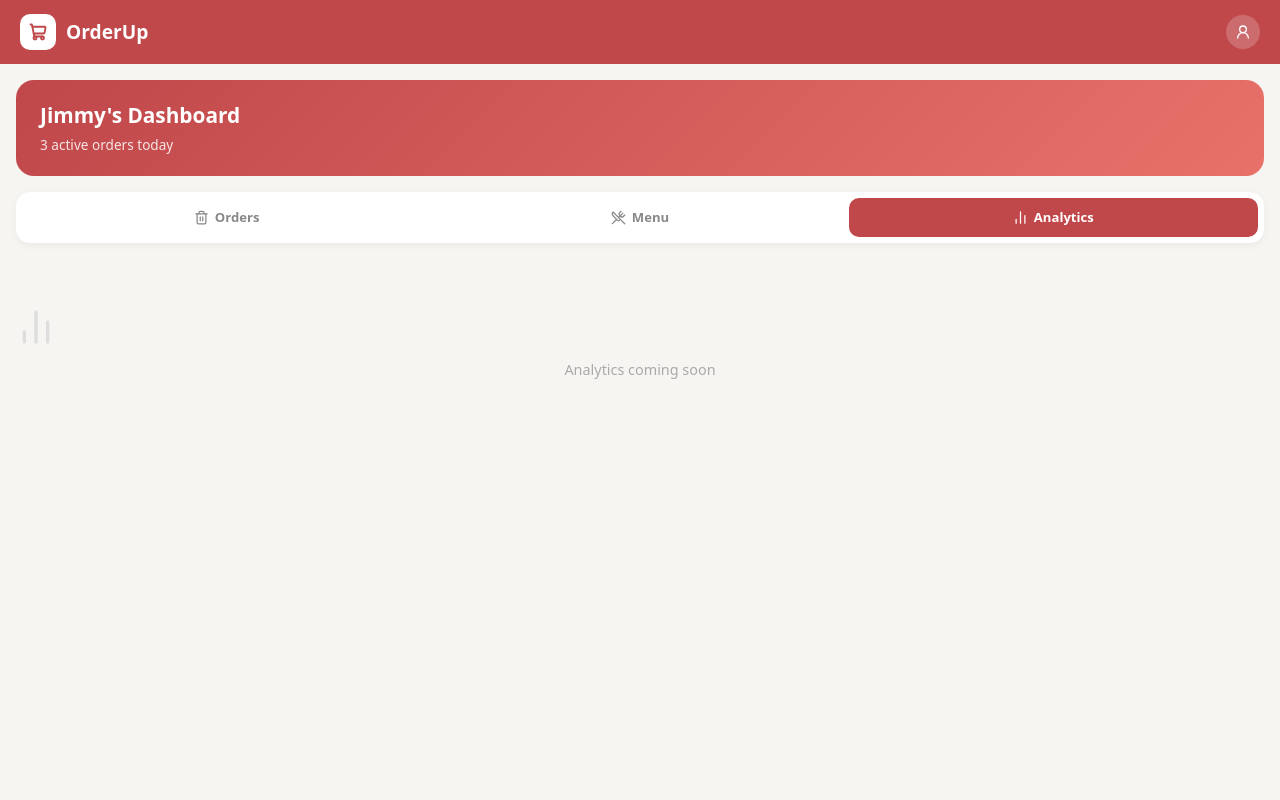
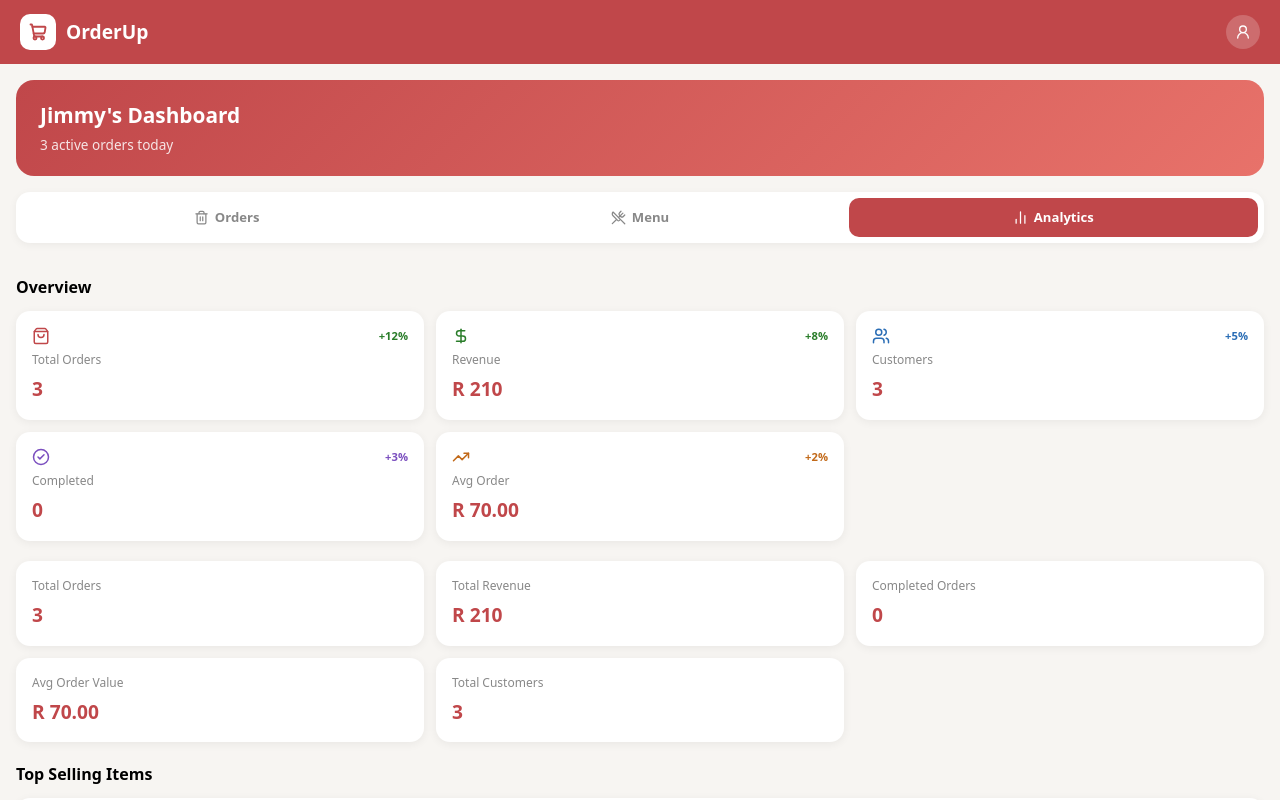
Before and after one commit to Campus-Food-Ordering-Platform/OrderUp, a React (Vite) app in the folder frontend/: page /vendor-dashboard in a window 1280 px wide. Both pictures are taken after a click on the button "Analytics". Shown: the top 800 px of the page. Built offline with nearby package versions, Linux system fonts and the light colour scheme.

Commit message:
Updated vendor dashboards

```diff
--- a/frontend/src/pages/vendor/VendorDashboard.jsx
+++ b/frontend/src/pages/vendor/VendorDashboard.jsx
@@ -523,6 +523,14 @@ function MenuManager() {
   );
 }
 
+import {
+  TrendingUp,
+  Users,
+  ShoppingBag,
+  DollarSign,
+  CheckCircle2,
+} from 'lucide-react';
+
 export default function VendorDashboard() {
   const [activeTab, setActiveTab] = useState('orders');
   const [activeFilter, setActiveFilter] = useState('All orders');
@@ -537,6 +545,79 @@ export default function VendorDashboard() {
   const filteredOrders = activeFilter === 'All orders'
     ? orders.filter((o) => o.status !== 'Collected')
     : orders.filter((o) => o.status === activeFilter);
+
+  const totalOrders = orders.length;
+
+  const totalRevenue = orders.reduce((sum, order) => sum + order.total, 0);
+
+  const completedOrders = orders.filter(o => o.status === 'Collected').length;
+
+  const avgOrderValue = totalOrders ? (totalRevenue / totalOrders).toFixed(2) : 0;
+
+  const totalCustomers = new Set(
+  orders.map(order => order.customer)
+).size;
+
+  const itemSalesMap = {};
+
+orders.forEach(order => {
+  order.items.forEach(item => {
+    const name = item.name;
+
+    if (!itemSalesMap[name]) {
+      itemSalesMap[name] = {
+        name,
+        quantity: 0,
+        revenue: 0,
+      };
+    }
+
+    itemSalesMap[name].quantity += 1;
+    itemSalesMap[name].revenue += item.price;
+  });
+});
+
+const topSellingItems = Object.values(itemSalesMap)
+  .sort((a, b) => b.quantity - a.quantity);
+
+  const cardStyle = {
+  background: 'white',
+  padding: '16px',
+  borderRadius: '14px',
+  boxShadow: '0 2px 10px rgba(0,0,0,0.06)',
+};
+
+const labelStyle = {
+  fontSize: '0.75rem',
+  color: '#888',
+  margin: 0,
+};
+
+const valueStyle = {
+  fontSize: '1.2rem',
+  fontWeight: 700,
+  margin: '6px 0 0',
+  color: '#C0474A',
+};
+
+const trends = {
+  orders: '+12%',
+  revenue: '+8%',
+  customers: '+5%',
+  avg: '+3%',
+};
+const cardHeader = {
+  display: 'flex',
+  justifyContent: 'space-between',
+  alignItems: 'center',
+  marginBottom: '6px',
+};
+
+const trendStyle = {
+  fontSize: '0.7rem',
+  fontWeight: 700,
+  color: '#2A7D2A',
+};
 
   return (
     <div style={{ minHeight: '100vh', backgroundColor: '#F7F5F2' }}>
@@ -694,22 +775,166 @@ export default function VendorDashboard() {
           <MenuManager />
         </section>
 )}
+{activeTab === 'analytics' && (
+  <section style={{ padding: '16px' }}>
 
-      {/* ── Analytics Tab ── */}
-      {activeTab === 'analytics' && (
-        <section
-          style={{
-            padding: '0 16px 32px',
-            textAlign: 'center',
-            color: '#aaa',
-            marginTop: '4rem',
-            fontSize: '0.9rem',
-          }}
-        >
-          <BarChart2 size={40} color="#ddd" style={{ marginBottom: '12px' }} />
-          <p>Analytics coming soon</p>
-        </section>
+    {/* ───── Overview Cards ───── */}
+    {/* ───── Overview ───── */}
+<h2 style={{ fontSize: '1rem', fontWeight: 700, marginBottom: '12px' }}>
+  Overview
+</h2>
+
+<div
+  style={{
+    display: 'grid',
+    gridTemplateColumns: 'repeat(3, 1fr)',
+    gap: '12px',
+    marginBottom: '20px',
+  }}
+>
+
+  {/* Total Orders */}
+  <div style={cardStyle}>
+    <div style={cardHeader}>
+      <ShoppingBag size={18} color="#C0474A" />
+      <span style={trendStyle}>{trends.orders}</span>
+    </div>
+    <p style={labelStyle}>Total Orders</p>
+    <h3 style={valueStyle}>{totalOrders}</h3>
+  </div>
+
+  {/* Revenue */}
+  <div style={cardStyle}>
+    <div style={cardHeader}>
+      <DollarSign size={18} color="#2A7D2A" />
+      <span style={{ ...trendStyle, color: '#2A7D2A' }}>
+        {trends.revenue}
+      </span>
+    </div>
+    <p style={labelStyle}>Revenue</p>
+    <h3 style={valueStyle}>R {totalRevenue}</h3>
+  </div>
+
+  {/* Customers */}
+  <div style={cardStyle}>
+    <div style={cardHeader}>
+      <Users size={18} color="#2A6DB5" />
+      <span style={{ ...trendStyle, color: '#2A6DB5' }}>
+        {trends.customers}
+      </span>
+    </div>
+    <p style={labelStyle}>Customers</p>
+    <h3 style={valueStyle}>{totalCustomers}</h3>
+  </div>
+
+  {/* Completed Orders */}
+  <div style={cardStyle}>
+    <div style={cardHeader}>
+      <CheckCircle2 size={18} color="#7B4FBF" />
+      <span style={{ ...trendStyle, color: '#7B4FBF' }}>
+        {trends.avg}
+      </span>
+    </div>
+    <p style={labelStyle}>Completed</p>
+    <h3 style={valueStyle}>{completedOrders}</h3>
+  </div>
+
+  {/* Avg Order Value */}
+  <div style={cardStyle}>
+    <div style={cardHeader}>
+      <TrendingUp size={18} color="#C26A1A" />
+      <span style={{ ...trendStyle, color: '#C26A1A' }}>
+        +2%
+      </span>
+    </div>
+    <p style={labelStyle}>Avg Order</p>
+    <h3 style={valueStyle}>R {avgOrderValue}</h3>
+  </div>
+
+</div>
+
+    <div style={{
+      display: 'grid',
+      gridTemplateColumns: 'repeat(3, 1fr)',
+      gap: '12px',
+      marginBottom: '20px'
+    }}>
+
+      <div style={cardStyle}>
+        <p style={labelStyle}>Total Orders</p>
+        <h3 style={valueStyle}>{totalOrders}</h3>
+      </div>
+
+      <div style={cardStyle}>
+        <p style={labelStyle}>Total Revenue</p>
+        <h3 style={valueStyle}>R {totalRevenue}</h3>
+      </div>
+
+      <div style={cardStyle}>
+        <p style={labelStyle}>Completed Orders</p>
+        <h3 style={valueStyle}>{completedOrders}</h3>
+      </div>
+
+      <div style={cardStyle}>
+        <p style={labelStyle}>Avg Order Value</p>
+        <h3 style={valueStyle}>R {avgOrderValue}</h3>
+      </div>
+
+      <div style={cardStyle}>
+       <p style={labelStyle}>Total Customers</p>
+       <h3 style={valueStyle}>{totalCustomers}</h3>
+      </div>
+
+    </div>
+
+    {/* ───── Top Selling Items ───── */}
+    <h2 style={{ fontSize: '1rem', fontWeight: 700, marginBottom: '12px' }}>
+      Top Selling Items
+    </h2>
+
+    <div style={{
+      background: 'white',
+      borderRadius: '14px',
+      padding: '12px',
+      boxShadow: '0 2px 10px rgba(0,0,0,0.06)',
+    }}>
+
+      {topSellingItems.length === 0 ? (
+        <p style={{ color: '#aaa' }}>No sales data yet</p>
+      ) : (
+        topSellingItems.map((item) => (
+          <div
+            key={item.name}
+            style={{
+              display: 'flex',
+              justifyContent: 'space-between',
+              padding: '10px 0',
+              borderBottom: '1px solid #f0f0f0',
+            }}
+          >
+            <div>
+              <p style={{ margin: 0, fontWeight: 600 }}>
+                {item.name}
+              </p>
+              <p style={{ margin: 0, fontSize: '0.75rem', color: '#888' }}>
+                Sold {item.quantity} times
+              </p>
+            </div>
+
+            <div style={{ fontWeight: 700, color: '#C0474A' }}>
+              R {item.revenue}
+            </div>
+          </div>
+        ))
       )}
+
+    </div>
+
+  </section>
+)}
+
+
+
 
     </div>
   );
```
Also changed, not shown: frontend/src/pages/vendor/AnalyticsDashboard.jsx (added, +32 -0 lines).
